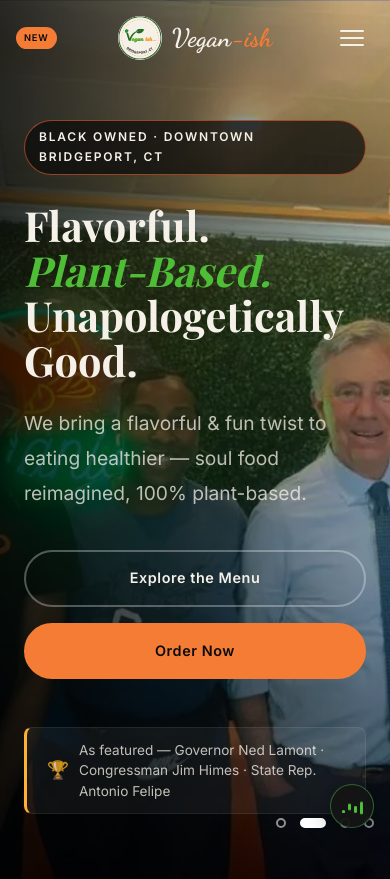
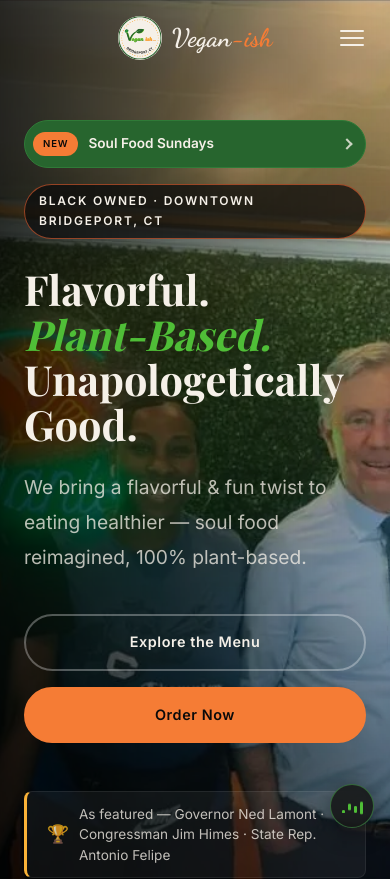
Before and after one commit to Moonwalker5823/Veganish, a website built with Vite: page index.html in a window 390 px wide. Shown: the top 879 px of the page. Built offline with nearby package versions, Linux system fonts and the light colour scheme; a web font is replaced by a local one.

Commit message:
Give phones a labelled Soul Food Sundays chip instead of a bare tag
Below 600 the bar's pill has no room beside the centred logo - it ends at 206px
against a logo starting at (W - 154) / 2, which doesn't clear until ~582 - so it
stripped back to the "New" tag alone. That says nothing about what's new and
doesn't read as something you can tap.

Shrinking the pill to fit wasn't a way out either: the label on its own is 132px
against the 77-104px a phone leaves beside the logo, so the only thing that fits
is a word too short to mean anything. Measured at 320/360/375/390/414 before
picking this over a shortened label.

So below 600 the bar flag stands down and .hero-flag takes the link instead -
full width at the top of the hero, whole label, chevron, 48px tall. Exactly one
of the two is shown at any width; the bar keeps it from 601 up, where the pill
has 17px clear of the logo at worst.

Verified 320 through 1920: never both, never neither, no overflow, no collision
with the logo, chip always >= 44px.

```diff
--- a/index.html
+++ b/index.html
@@ -145,6 +145,14 @@
       </div>
       <div class="hero-overlay"></div>
       <div class="hero-content">
+        <!-- Phones only, standing in for the bar's flag, which has no room
+             beside a centred logo below 600. Same link, whole label, and a
+             target that reads as a button; the two are never shown together. -->
+        <a class="hero-flag" href="#soul-food-platter">
+          <span class="hero-flag-tag">New</span>
+          <span class="hero-flag-text">Soul Food Sundays</span>
+          <span class="hero-flag-chevron" aria-hidden="true"></span>
+        </a>
         <span class="hero-eyebrow">Black Owned · Downtown Bridgeport, CT</span>
         <h1 class="hero-title">
           Flavorful.<br/>
--- a/src/styles/components/nav-flag.css
+++ b/src/styles/components/nav-flag.css
@@ -2,15 +2,15 @@
    NAV FLAG
    Link to the newest event. Two positions: a flex item between the lockup and
    the links on a wide bar, and absolute on the left in collapsed-nav, where it
-   balances the hamburger with the logo centred between the two. Between those
-   widths it's hidden - see the band below.
+   balances the hamburger with the logo centred between the two. Below 600 it
+   gives way to .hero-flag — see the foot of this file.
+   Its mid-desktop sizing lives with the rest of that band's nav tightening,
+   in responsive.css.
 ══════════════════════════════════════════ */
 .nav-flag {
   display: inline-flex;
   /* Containing block for the hit-area pseudo-element below; collapsed-nav
      swaps this for absolute, which serves the same purpose. */
-/* Its mid-desktop sizing lives with the rest of that band's nav tightening,
-   in responsive.css. */
   position: relative;
   align-items: center;
   gap: 8px;
@@ -25,10 +25,10 @@
   transition: var(--transition);
 }
 .nav-flag:hover { border-color: var(--orange); }
-/* The pill is 36px tall, and 22x41 once it strips back to the tag alone - under
-   the touch minimum on exactly the screens where it's tapped rather than
-   clicked. The hit area is extended to 44x44 without changing the pill, the
-   same trade .nav-toggle and .reviews-arrow make by being sized explicitly. */
+/* The pill is 36px tall - under the touch minimum on the tablet widths where
+   it's tapped rather than clicked. The hit area is extended to 44x44 without
+   changing the pill, the same trade .nav-toggle and .reviews-arrow make by
+   being sized explicitly. */
 .nav-flag::after {
   content: '';
   position: absolute;
@@ -67,18 +67,12 @@
   .navbar.menu-open .nav-flag { display: none; }
 }
 
-/* Below ~520px the label would reach the centred logo — 24px inset plus a
-   ~150px pill against a gap of (W - 154) / 2. The tag alone still clears it
-   down to 320, and the label stays for screen readers. */
-@media (max-width: 560px) {
-  .nav-flag { left: 16px; padding: 0; background: none; border: none; }
-  .nav-flag-text {
-    position: absolute;
-    width: 1px; height: 1px;
-    padding: 0; margin: -1px;
-    overflow: hidden;
-    clip: rect(0 0 0 0);
-    white-space: nowrap;
-    border: 0;
-  }
+/* Below 600 the pill reaches the centred logo: it ends at 206px against a logo
+   starting at (W - 154) / 2, which doesn't clear it until ~582. Shrinking it to
+   fit isn't an option either - the label alone is 132px against the 77-104px a
+   phone leaves beside the logo, so all that fits is a word too short to mean
+   anything. .hero-flag takes over instead, with the whole label and a target to
+   match; the two are never shown at the same width. */
+@media (max-width: 600px) {
+  .nav-flag { display: none; }
 }
--- a/src/styles/sections/hero.css
+++ b/src/styles/sections/hero.css
@@ -173,3 +173,59 @@
   50%  { transform: translateX(0); }
   100% { transform: translateX(100%); }
 }
+
+
+
+/* ── HERO FLAG ──
+   Phones only. Below 600 the bar's pill has no room beside the centred logo and
+   stands down, so the link is carried here instead - full width for the whole
+   label, and a target that reads as a button. The two are never visible at the
+   same width. */
+.hero-flag { display: none; }
+
+@media (max-width: 600px) {
+  .hero-flag {
+    display: flex;
+    align-items: center;
+    gap: 10px;
+    width: 100%;
+    min-height: 48px;
+    margin-bottom: 16px;
+    padding: 8px 14px 8px 8px;
+    border-radius: 50px;
+    /* The only green surface carrying cream text here — 7.03:1, and it reads as
+       a control against the hero photography rather than another plate. */
+    background: var(--green-deep);
+    border: 1px solid var(--green-deep-hi);
+    color: var(--cream);
+    font-size: 0.85rem;
+    font-weight: 600;
+    transition: var(--transition);
+  }
+  .hero-flag:active { background: var(--green-deep-hi); }
+
+  .hero-flag-tag {
+    flex-shrink: 0;
+    padding: 4px 10px;
+    border-radius: 50px;
+    background: var(--orange);
+    color: var(--black);
+    font-size: 0.6rem;
+    font-weight: 700;
+    letter-spacing: 0.09em;
+    text-transform: uppercase;
+  }
+
+  .hero-flag-text { flex: 1; }
+
+  /* Chevron, so it reads as somewhere to go rather than a label. */
+  .hero-flag-chevron {
+    flex-shrink: 0;
+    width: 8px;
+    height: 8px;
+    border-top: 2px solid currentColor;
+    border-right: 2px solid currentColor;
+    transform: rotate(45deg);
+    opacity: 0.8;
+  }
+}
```
